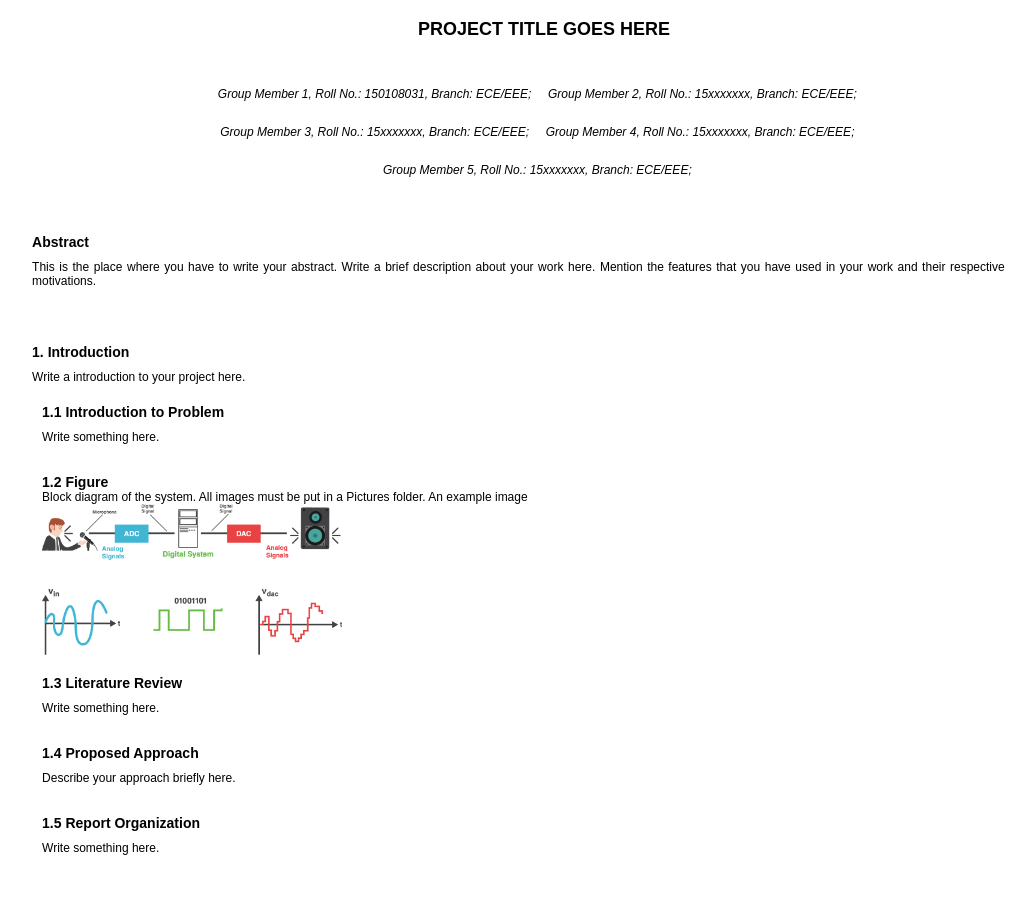
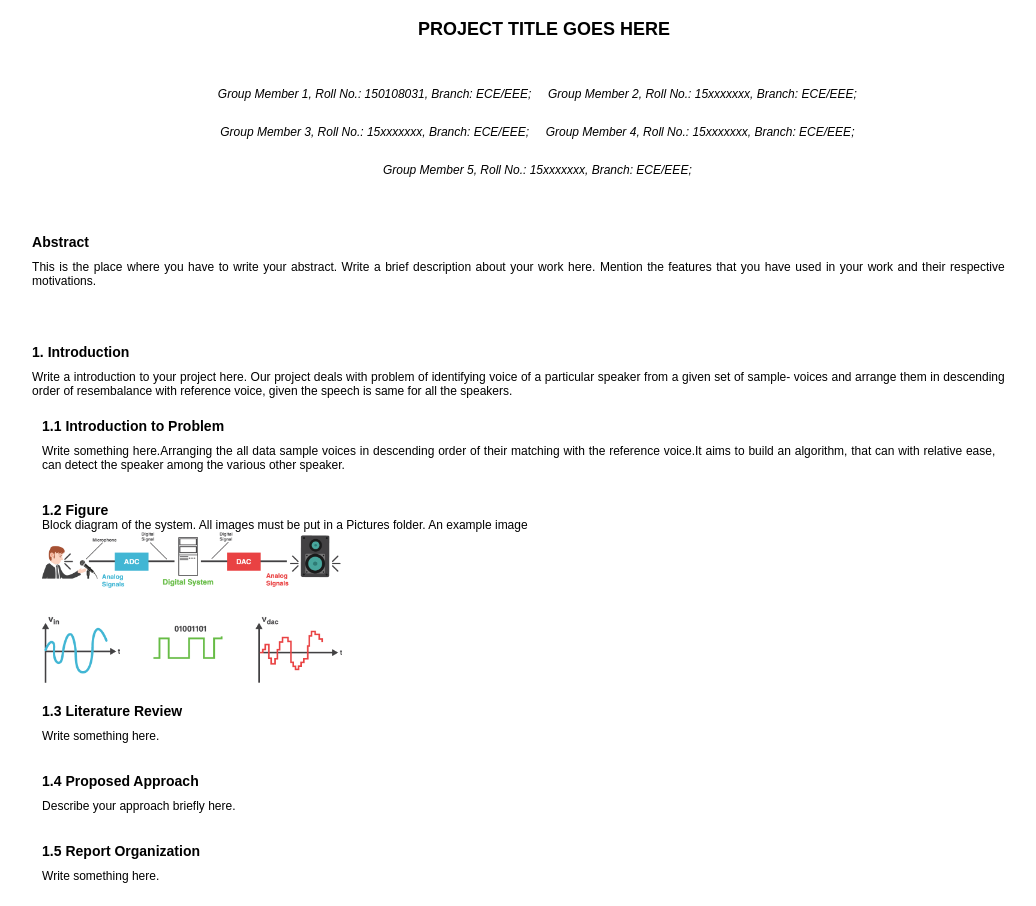
Before and after one commit to MahaveerSingh/Machine-Learning, a plain HTML site: page index.html in a window 1280 px wide. Shown: the top 906 px of the page, without its empty margins (96-1132 px from the left). Drawn offline with Linux system fonts and the light colour scheme.

Commit message:
Update index.html

```diff
--- a/index.html
+++ b/index.html
@@ -47,7 +47,7 @@
 				<div class="text">
 
 					<!-- Start edit here  -->
-					Write a introduction to your project here.
+					Write a introduction to your project here. Our project deals with problem of identifying voice of a particular speaker from a given set of sample- voices and arrange them in descending order of resembalance with reference voice, given the speech is same for all the speakers.
 					<!-- Stop edit here -->
 
 				</div>
@@ -57,7 +57,7 @@
 					<div class="text">
 
 						<!-- Start edit here  -->
-						Write something here.
+						Write something here.Arranging the all data sample voices in descending order of their matching with the reference voice.It aims to build an algorithm, that can with relative ease, can detect the speaker among the various other speaker.
 						<!-- Stop edit here -->
 
 					</div>
```
